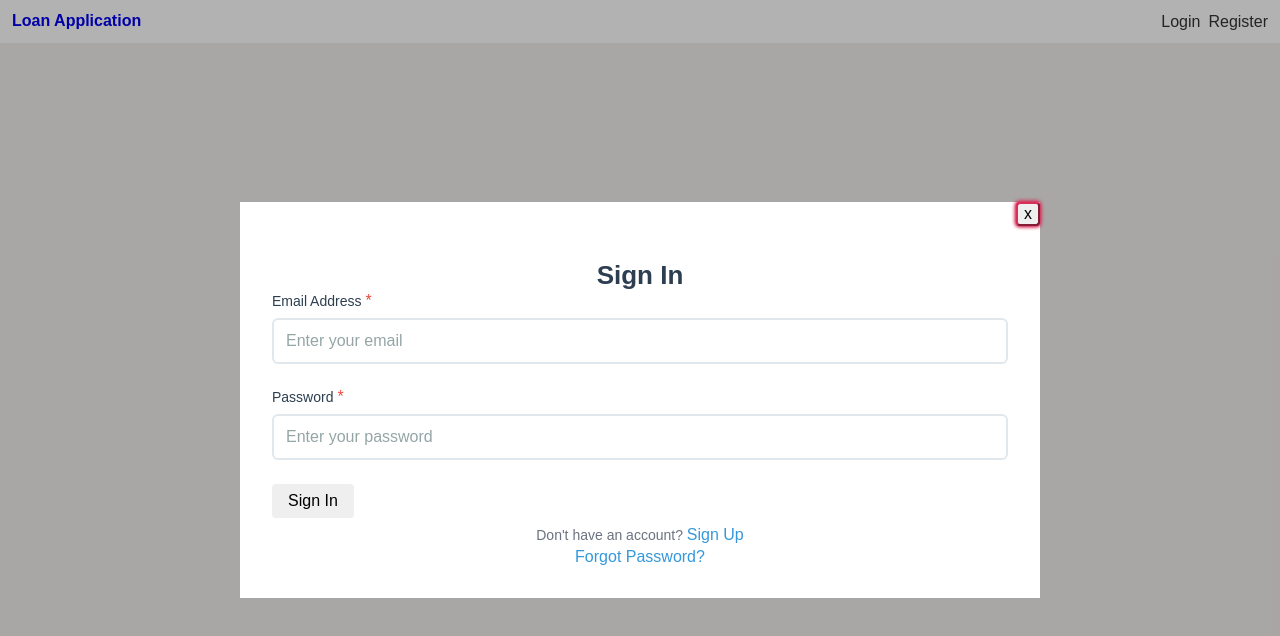
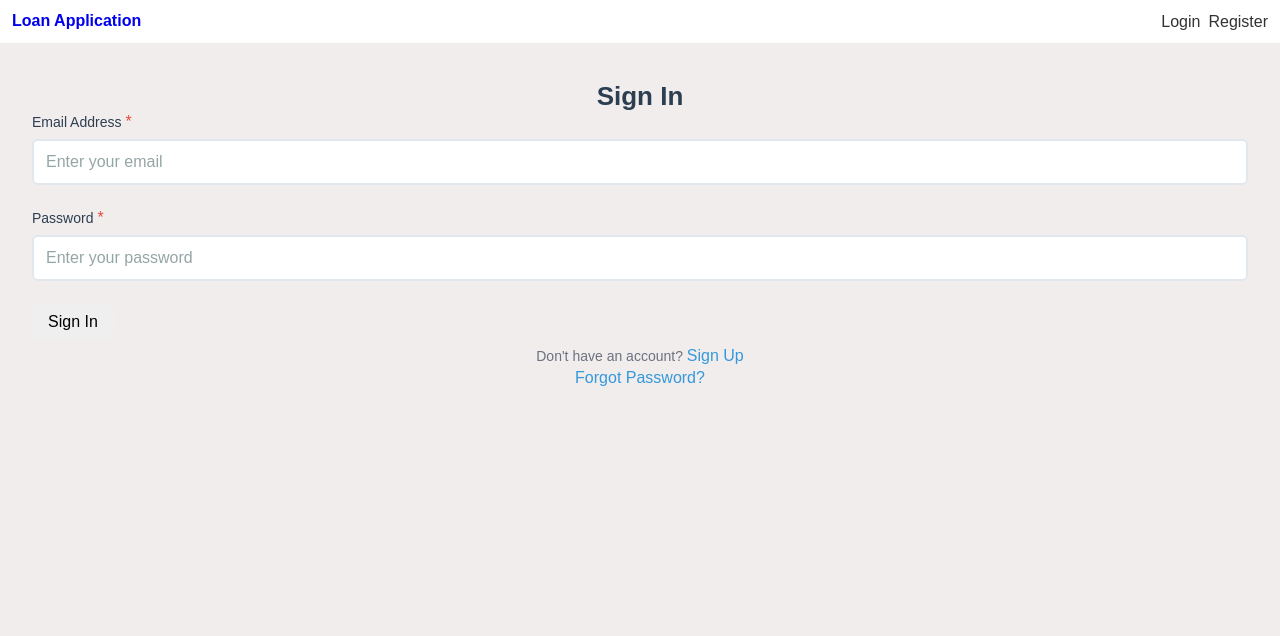
Before and after one commit to jrdnthedev/loan-portal, an Angular app: page /welcome/login in a window 1280 px wide. Shown: the top 636 px of the page. Built offline with nearby package versions, Linux system fonts and the light colour scheme.

Commit message:
refactor: removed modal update component functionality

```diff
--- a/src/app/core/auth/components/login/login.html
+++ b/src/app/core/auth/components/login/login.html
@@ -1,4 +1,3 @@
-<app-modal name="login-modal">
 <div class="auth-form-container">
   <h2>Sign In</h2>
 
@@ -39,4 +38,3 @@
     </div>
   </form>
 </div>
-</app-modal>
--- a/src/app/core/auth/components/login/login.ts
+++ b/src/app/core/auth/components/login/login.ts
@@ -2,8 +2,6 @@ import { Component, inject, OnInit } from '@angular/core';
 import { FormBuilder, FormGroup, Validators, ReactiveFormsModule } from '@angular/forms';
 import { Router, RouterModule } from '@angular/router';
 import { CommonModule } from '@angular/common';
-
-import { Modal } from '../../../../shared/components/modal/modal';
 import { FormInput } from '../../../../shared/components/form-input/form-input';
 import { Button } from '../../../../shared/components/button/button';
 import { AuthService } from '../../services/auth.service';
@@ -11,7 +9,7 @@ import { LoginRequest } from '../../interfaces/auth.interface';
 
 @Component({
   selector: 'app-login',
-  imports: [Modal, FormInput, Button, ReactiveFormsModule, CommonModule, RouterModule],
+  imports: [FormInput, Button, ReactiveFormsModule, CommonModule, RouterModule],
   templateUrl: './login.html',
   styleUrl: './login.scss',
 })
--- a/src/app/core/auth/components/register/register.html
+++ b/src/app/core/auth/components/register/register.html
@@ -1,4 +1,3 @@
-<app-modal name="register-modal">
 <div class="auth-form-container">
   <h2>Create Account</h2>
 
@@ -70,4 +69,3 @@
     </div>
   </form>
 </div>
-</app-modal>
--- a/src/app/core/auth/components/register/register.ts
+++ b/src/app/core/auth/components/register/register.ts
@@ -8,15 +8,13 @@ import {
 } from '@angular/forms';
 import { Router, RouterModule } from '@angular/router';
 import { CommonModule } from '@angular/common';
-
-import { Modal } from '../../../../shared/components/modal/modal';
 import { FormInput } from '../../../../shared/components/form-input/form-input';
 import { Button } from '../../../../shared/components/button/button';
 import { AuthService } from '../../services/auth.service';
 
 @Component({
   selector: 'app-register',
-  imports: [Modal, FormInput, Button, ReactiveFormsModule, CommonModule, RouterModule],
+  imports: [FormInput, Button, ReactiveFormsModule, CommonModule, RouterModule],
   templateUrl: './register.html',
   styleUrl: './register.scss',
 })
```
Lines whose indentation alone changed are shown as unchanged.
